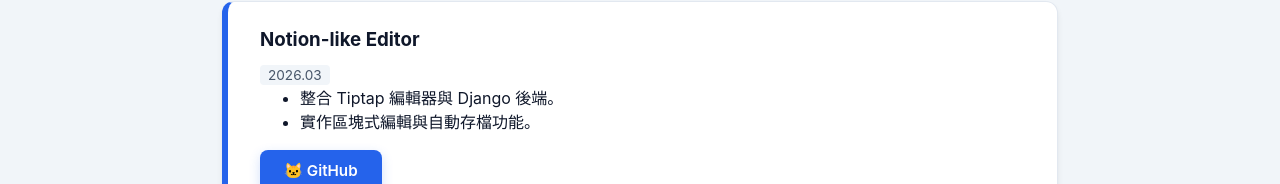
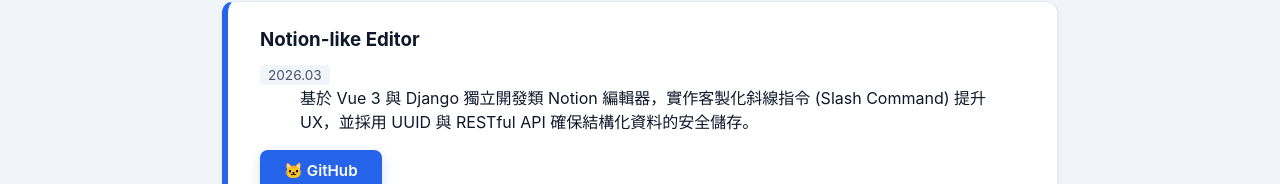
Before and after one commit to eleanorhhh/eleanorhhh.github.io, a Vue app: page / in a window 1280 px wide. Shown: the part 739-923 px from the top of the page. Built offline with nearby package versions, Linux system fonts and the light colour scheme.

Commit message:
更改資料

```diff
--- a/src/components/PortfolioContent.vue
+++ b/src/components/PortfolioContent.vue
@@ -49,8 +49,7 @@
             <span class="date-label">2026.03</span>
           </div>
           <ul class="styled-list">
-            <li>整合 Tiptap 編輯器與 Django 後端。</li>
-            <li>實作區塊式編輯與自動存檔功能。</li>
+            基於 Vue 3 與 Django 獨立開發類 Notion 編輯器，實作客製化斜線指令 (Slash Command) 提升 UX，並採用 UUID 與 RESTful API 確保結構化資料的安全儲存。
           </ul>
           <BaseButton href="https://github.com/eleanorhhh/tiptap.git" type="primary">
             🐱 GitHub
```
